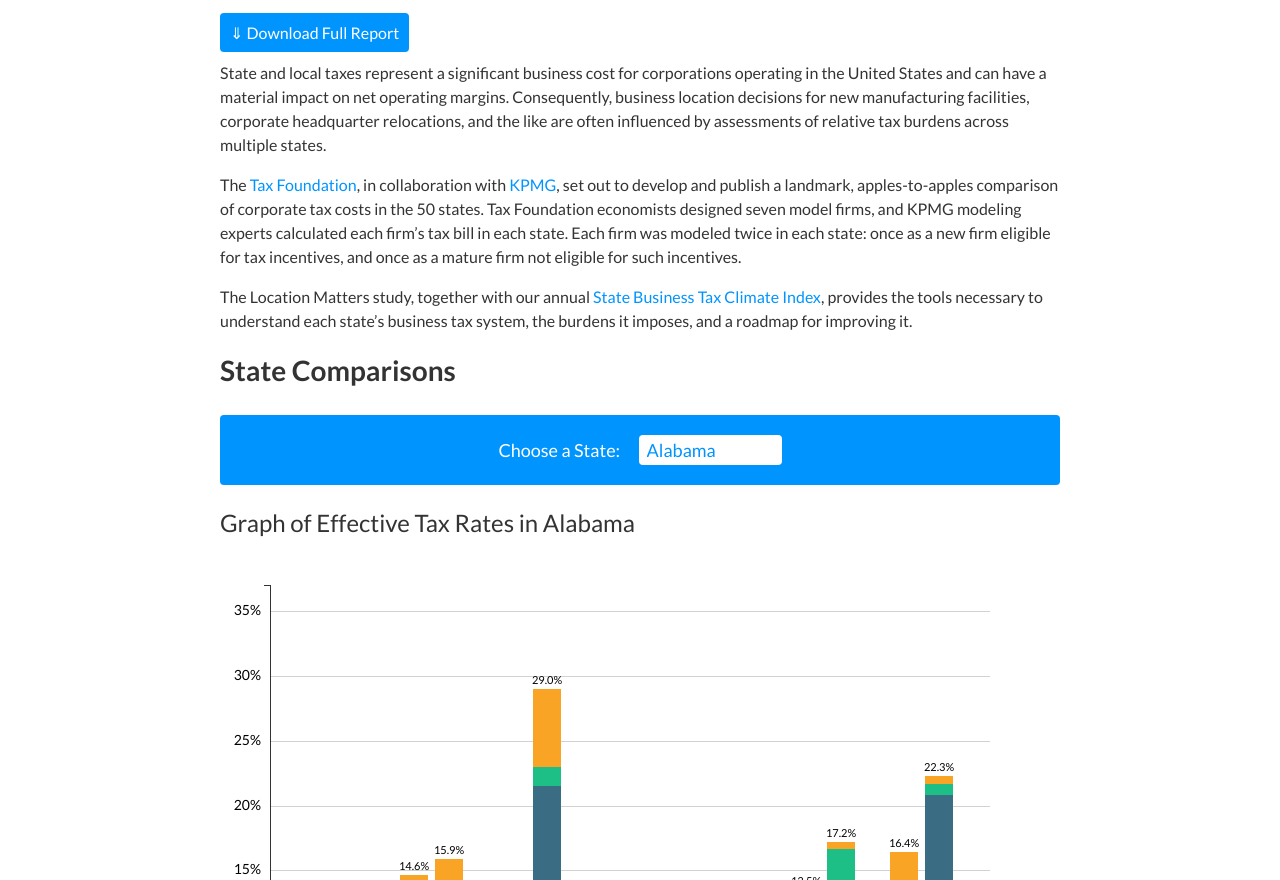
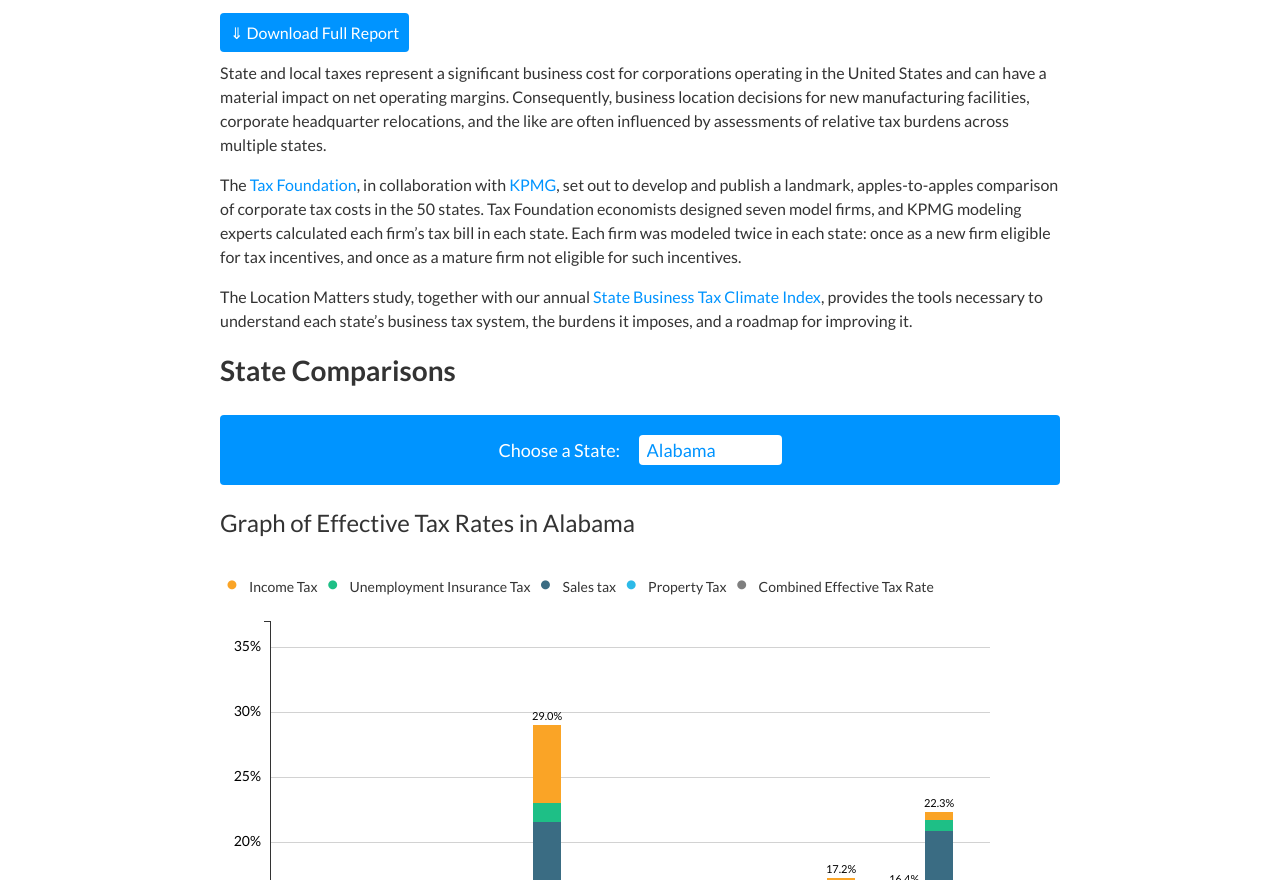
Before and after one commit to TaxFoundation/location-matters, a plain HTML site: page index.html in a window 1280 px wide. Shown: the part 220-1100 px from the top of the page. Drawn offline with nearby package versions, Linux system fonts and the light colour scheme.

Commit message:
Add legend to chart

```diff
--- a/css/main.css
+++ b/css/main.css
@@ -150,6 +150,43 @@ text {
   text-anchor: middle;
 }
 
+.chart-legend {
+  list-style: none;
+}
+
+.chart-legend li {
+  display: inline-block;
+  font-size: 14px;
+  padding: 0 0 0 15px;
+  text-indent: -10px;
+}
+
+.chart-legend li::before {
+  content: '•';
+  font-size: 24px;
+  padding: 0 10px 0 0;
+}
+
+li.income::before {
+  color: #faa426;
+}
+
+li.ui::before {
+  color: #1ebf86;
+}
+
+li.sales::before {
+  color: #3a6c83;
+}
+
+li.property::before {
+  color: #2dbae8;
+}
+
+li.tetr::before {
+  color: #7f7f7f;
+}
+
 .axis line {
   fill: none;
   shape-rendering: crispEdges;
--- a/index.html
+++ b/index.html
@@ -105,6 +105,13 @@
         </div>
         <div id="state-charts">
           <h3 class="not-loaded" id="graph-title">Graph of Effective Tax Rates</h3>
+          <ul class="chart-legend">
+            <li class="income">Income Tax</li>
+            <li class="ui">Unemployment Insurance Tax</li>
+            <li class="sales">Sales tax</li>
+            <li class="property">Property Tax</li>
+            <li class="tetr">Combined Effective Tax Rate</li>
+          </ul>
         </div>
         <div class="not-loaded" id="state-tables">
           <h3 id="table-title">Summary of Effective Tax Rates</h3>
```
